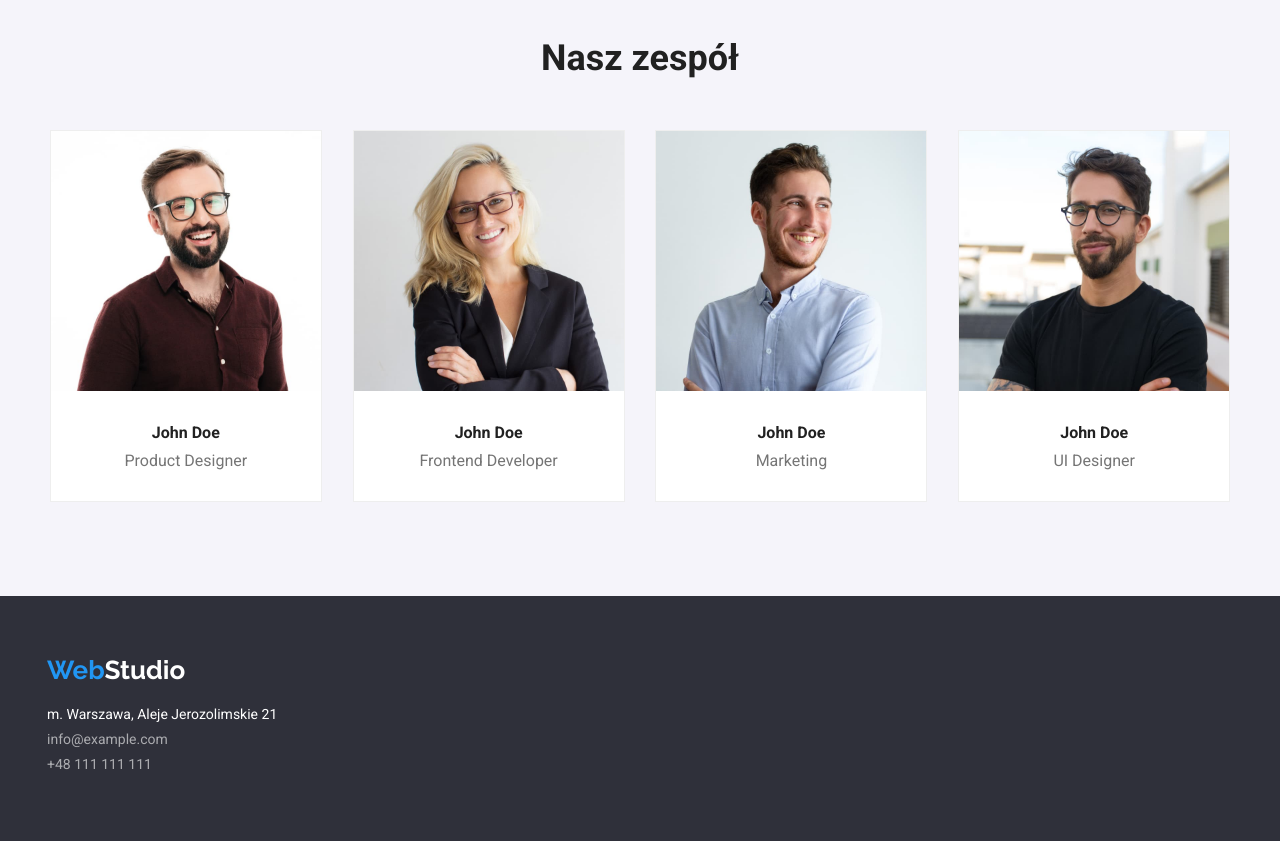
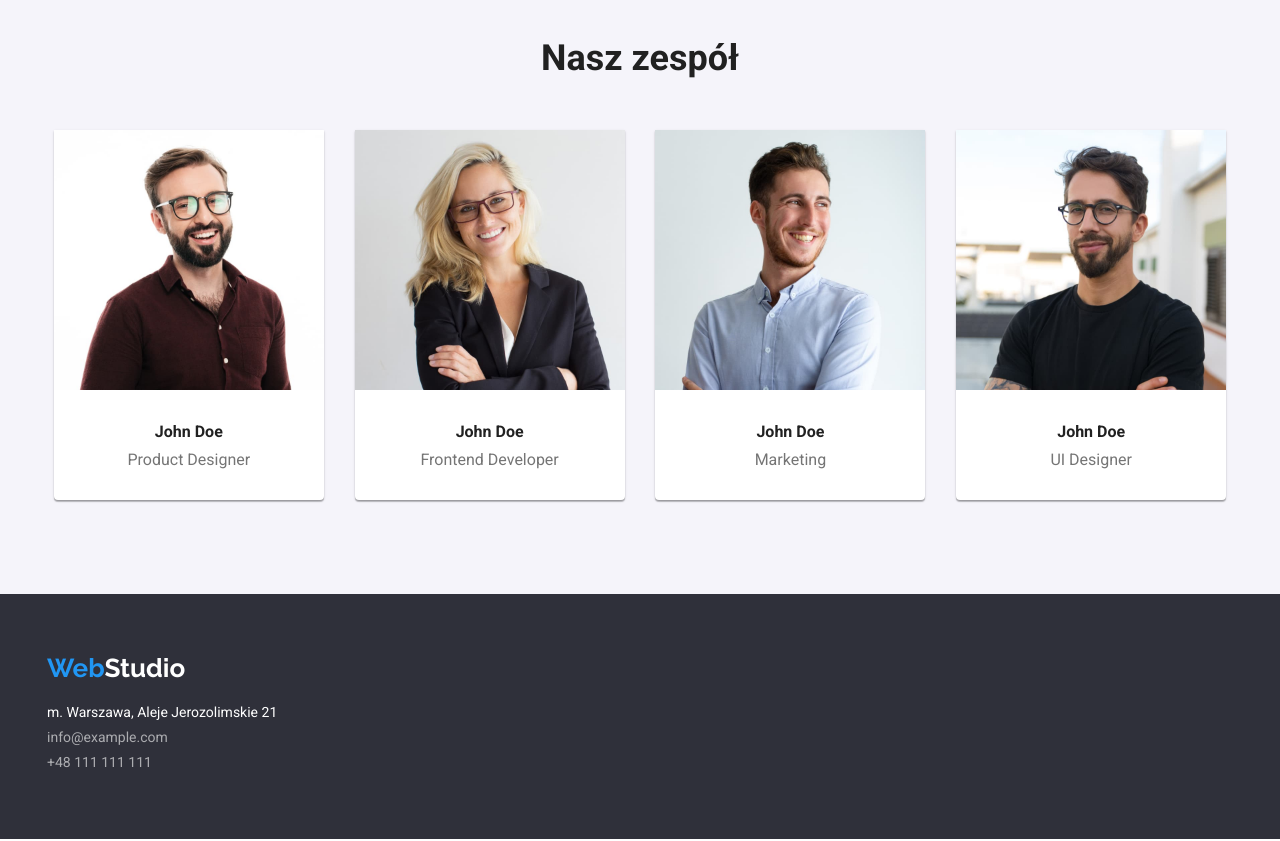
Before and after one commit to igarys/goit-markup-hw-03, a plain HTML site: page index.html in a window 1280 px wide. Shown: the part 1520-2361 px from the top of the page. Drawn offline with nearby package versions, Linux system fonts and the light colour scheme.

Commit message:
css update

```diff
--- a/css/styles.css
+++ b/css/styles.css
@@ -270,11 +270,19 @@ margin-block: 9px;
 .image-box {
   box-sizing: border-box;
   background-color: var(--active-text-color);
-  border: 1px solid #eeeeee;
+
   justify-content: center;
   text-align: center;
   margin: 0.4px;
   gap: 30px;
+}
+.apps {
+   border: 1px solid #eeeeee;
+}
+.team {
+  box-shadow: 0px 1px 3px rgba(0, 0, 0, 0.12), 0px 1px 1px rgba(0, 0, 0, 0.14), 0px 2px 1px rgba(0, 0, 0, 0.2);
+border-radius: 0px 0px 4px 4px;
+
 }
 .footer-padding {
   padding-block: 60px;
--- a/index.html
+++ b/index.html
@@ -133,7 +133,7 @@
         <h2 class="small-header">Nasz zespół</h2>
         <ul class="list img-gap">
           <li>
-            <figure class="image-box">
+            <figure class="image-box team">
               <img
                 src="./images/img1.jpg"
                 alt="team member photo"
@@ -149,7 +149,7 @@
           </li>
 
           <li>
-            <figure class="image-box">
+            <figure class="image-box team">
               <img
                 src="./images/img2.jpg"
                 alt="team member photo"
@@ -163,7 +163,7 @@
             </figure>
           </li>
           <li>
-            <figure class="image-box">
+            <figure class="image-box team">
               <img
                 src="./images/img3.jpg"
                 alt="team member photo"
@@ -177,7 +177,7 @@
             </figure>
           </li>
           <li>
-            <figure class="image-box">
+            <figure class="image-box team">
               <img
                 src="./images/img4.jpg"
                 alt="team member photo"
```
Also changed, not shown: portfolio.html (+9 -9 lines).
